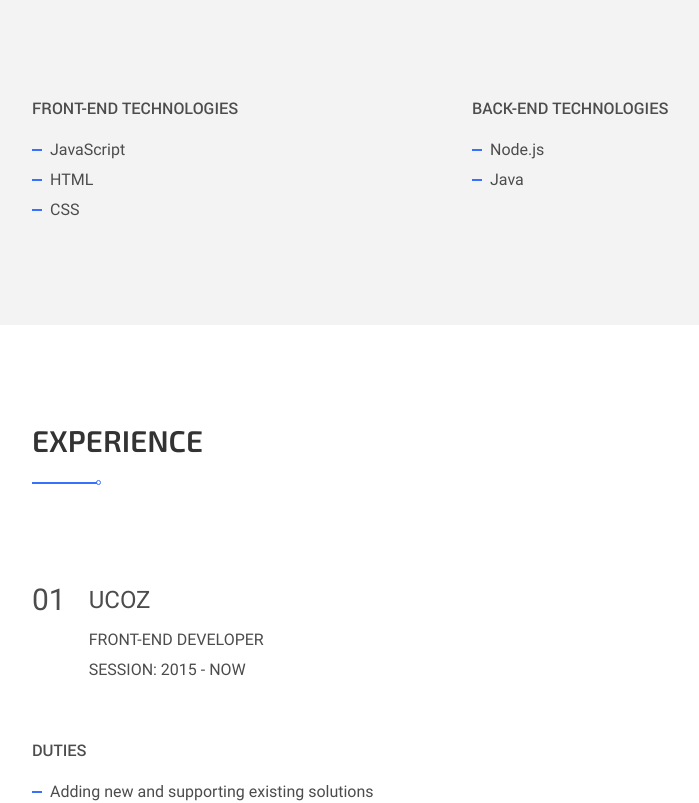
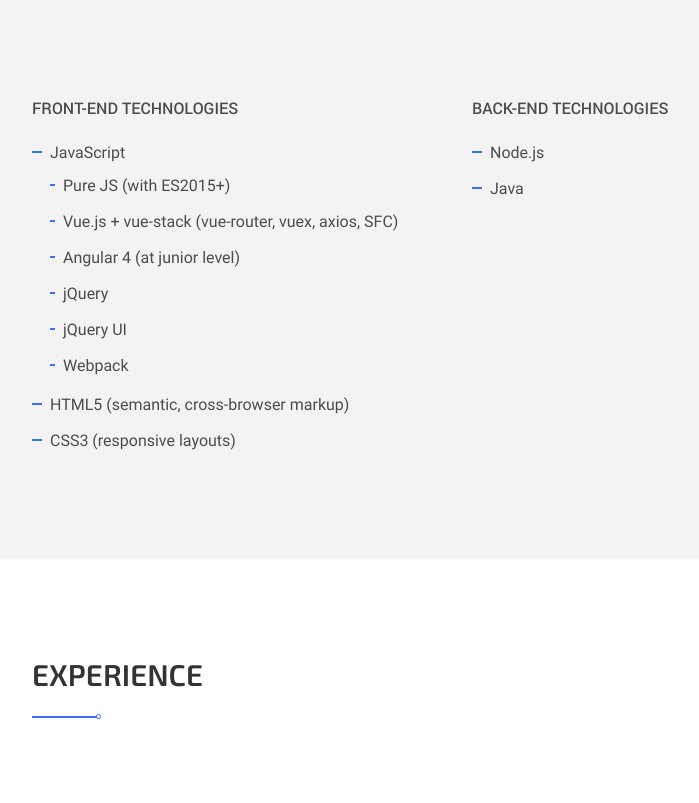
Before and after one commit to v3il/my-visit-card, a Vue app: page /#/about in a window 1280 px wide. Shown: the part 820-1623 px from the top of the page, without its empty margins (278-977 px from the left). Built offline with nearby package versions, Linux system fonts and the light colour scheme.

Commit message:
Added some info about skills

```diff
--- a/src/components/content/AboutSection.vue
+++ b/src/components/content/AboutSection.vue
@@ -21,6 +21,56 @@
 
                             <div class="list-item__text">
                                 JavaScript
+
+                                <ul class="sublist">
+                                    <li class="list-item">
+                                        <div class="list-item__pointer"></div>
+
+                                        <div class="list-item__text">
+                                            Pure JS (with ES2015+)
+                                        </div>
+                                    </li>
+
+                                    <li class="list-item">
+                                        <div class="list-item__pointer"></div>
+
+                                        <div class="list-item__text">
+                                            Vue.js + vue-stack (vue-router, vuex, axios, SFC)
+                                        </div>
+                                    </li>
+
+                                    <li class="list-item">
+                                        <div class="list-item__pointer"></div>
+
+                                        <div class="list-item__text">
+                                            Angular 4 (at junior level)
+                                        </div>
+                                    </li>
+
+                                    <li class="list-item">
+                                        <div class="list-item__pointer"></div>
+
+                                        <div class="list-item__text">
+                                            jQuery
+                                        </div>
+                                    </li>
+
+                                    <li class="list-item">
+                                        <div class="list-item__pointer"></div>
+
+                                        <div class="list-item__text">
+                                            jQuery UI
+                                        </div>
+                                    </li>
+
+                                    <li class="list-item">
+                                        <div class="list-item__pointer"></div>
+
+                                        <div class="list-item__text">
+                                            Webpack
+                                        </div>
+                                    </li>
+                                </ul>
                             </div>
                         </li>
 
@@ -28,7 +78,7 @@
                             <div class="list-item__pointer"></div>
 
                             <div class="list-item__text">
-                                HTML
+                                HTML5 (semantic, cross-browser markup)
                             </div>
                         </li>
 
@@ -36,7 +86,7 @@
                             <div class="list-item__pointer"></div>
 
                             <div class="list-item__text">
-                                CSS
+                                CSS3 (responsive layouts)
                             </div>
                         </li>
                     </ul>
@@ -515,14 +565,20 @@
 
     .list-item {
         display: flex;
-        align-items: center;
+        align-items: flex-start;
+        padding: 3px 0;
+    }
+
+    .sublist .list-item__pointer {
+        min-width: 5px;
     }
 
     .list-item__pointer {
-        width: 10px;
+        min-width: 10px;
         height: 2px;
         background-color: #3971ff;
         margin-right: 8px;
+        margin-top: 13px;
     }
 
     .experience-description__achievements-title {
```
